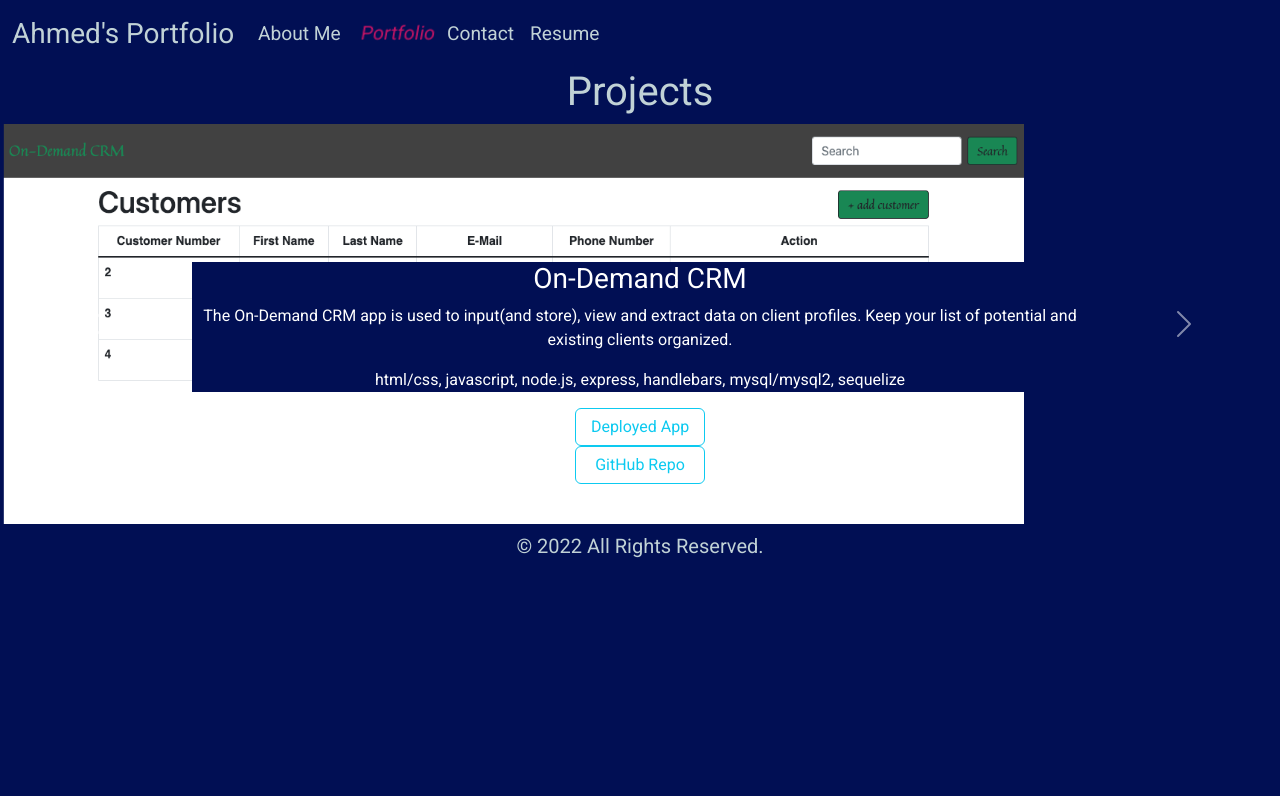
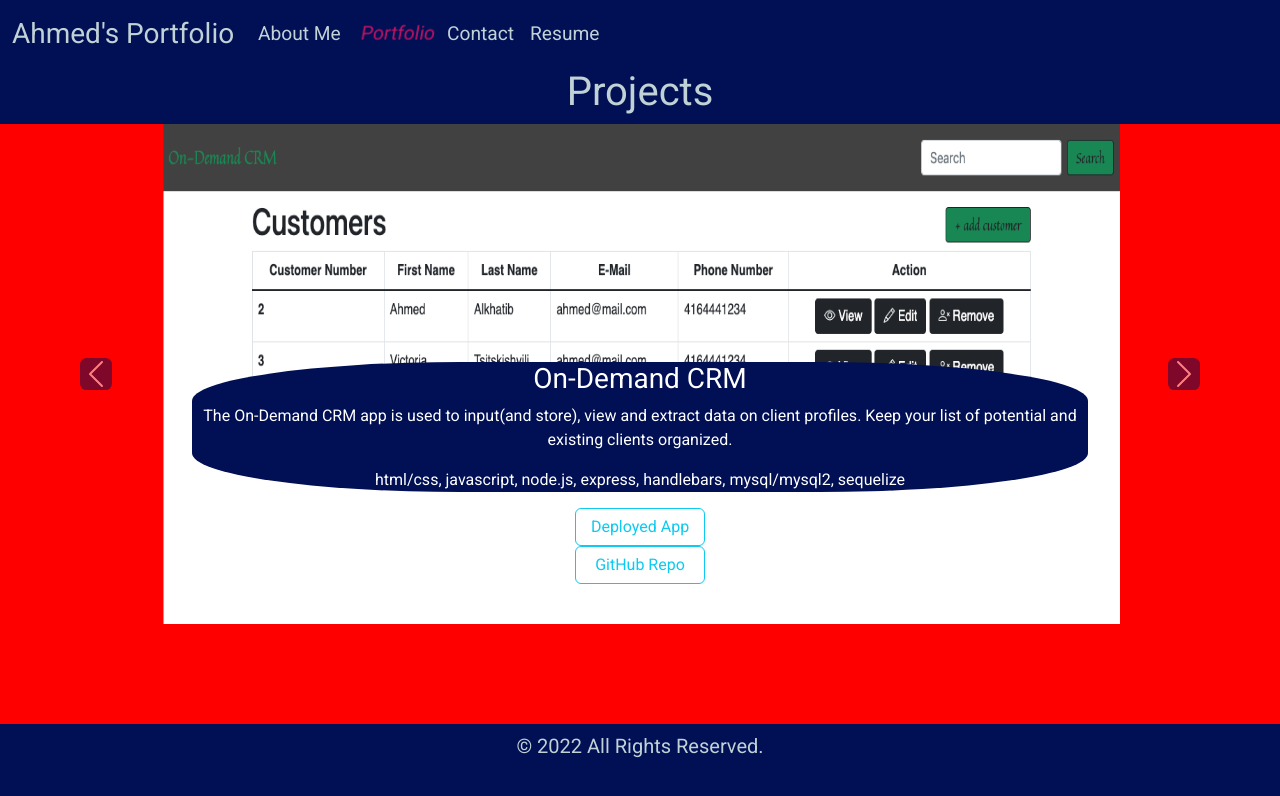
Before and after one commit to AhmedAlkh/react-portfolio, a React (Create React App) app in the folder my-app/: page / in a window 1280 px wide. Both pictures are taken after a click on the button "Portfolio". Shown: the top 796 px of the page. Built offline with nearby package versions, Linux system fonts and the light colour scheme.

Commit message:
styling updates to carousel

```diff
--- a/my-app/public/styles.css
+++ b/my-app/public/styles.css
@@ -125,17 +125,29 @@ div.container {
 
 /* ----------------- Carousel ---------------- */
 
-div.carousel-inner {
-  justify-content: center;
+.carousel-container {
+  background-color: red;
+  height: 600px;
+}
+
+.img-container {
+  text-align: center;
+}
+
+.carousel-control-next-icon, .carousel-control-prev-icon {
+  background-color: #010f54;
+  border-radius: 20%;
 }
 
 .carousel-style {
-    width: 80%;
-    height: 400px;
+    width: 75%;
+    height: 500px;
+    margin: auto;
 }
 
 .info-container {
-  background-color: #010f54
+  background-color: #010f54;
+  border-radius: 30%;
 }
 
 .app-link, .gh-link {
--- a/my-app/src/components/Portfolio.js
+++ b/my-app/src/components/Portfolio.js
@@ -95,7 +95,8 @@ function Portfolio() {
       <div className="center">
         <h1 className="portfolio-title">Projects</h1>
       </div>
-      <div className="portfolio-container">
+
+	  <div className="carousel-container">
         <Carousel slide>
           {projects.map((project) => {
             return (
--- a/my-app/src/components/Projects.js
+++ b/my-app/src/components/Projects.js
@@ -27,17 +27,20 @@ function Project(props) {
 
   return (
     <>
+	<div className="img-container">
       <img
         className="d-block carousel-style"
         src={require(`../assets/screenshots/${screenShot}`)}
         alt={projectName}
       />
+	  </div>
       <Carousel.Caption>
 	  	<div className="info-container">
         	<h3>{projectName}</h3>
         	<p>{description}</p>
         	<p>{getTechUsed(techUsed)}</p>
 		</div>
+	<div className="btn-container">
         <Button variant="outline-info" className="app-link" href={appLink} target="_blank" rel="noreferrer">
           Deployed App
         </Button>
@@ -45,6 +48,7 @@ function Project(props) {
         <Button variant="outline-info" className="gh-link" href={ghLink} target="_blank" rel="noreferrer">
           GitHub Repo
         </Button>
+		</div>
       </Carousel.Caption>
     </>
   );
```
